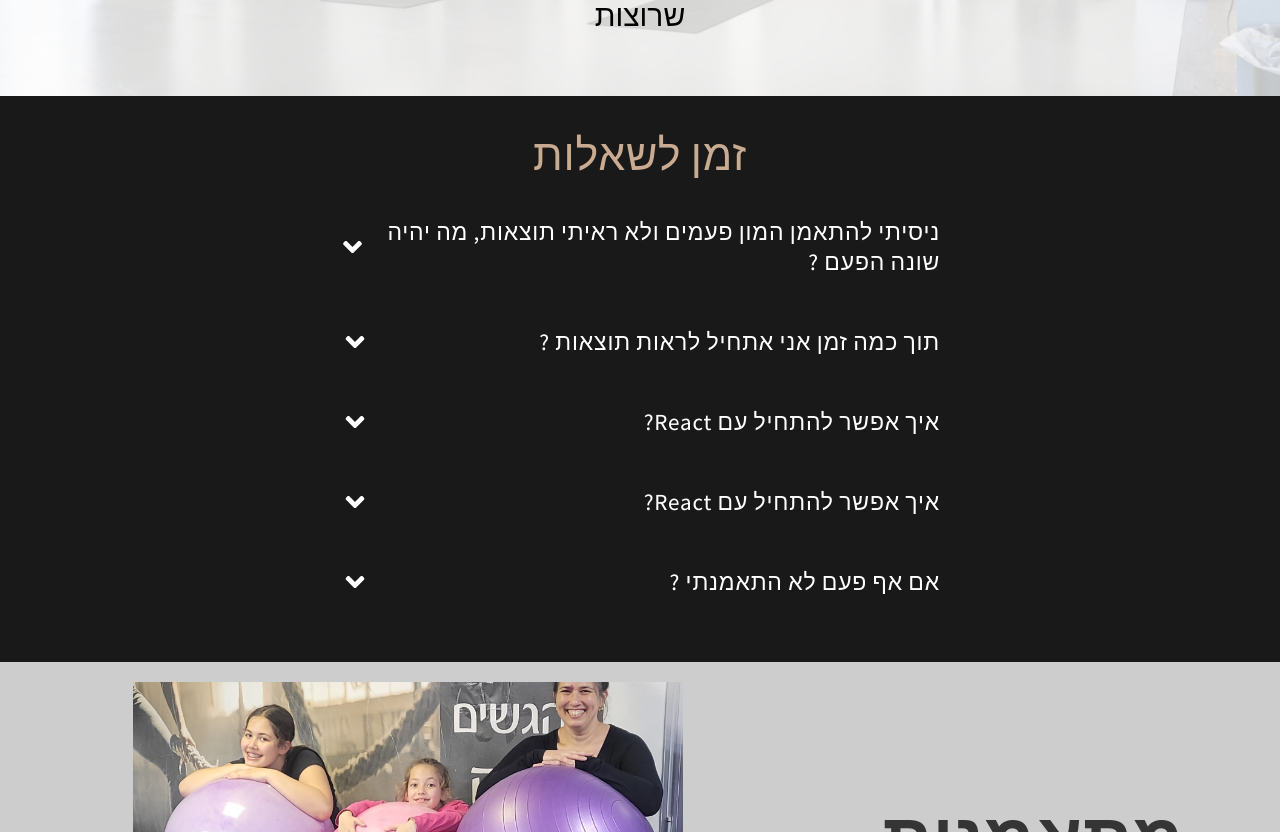
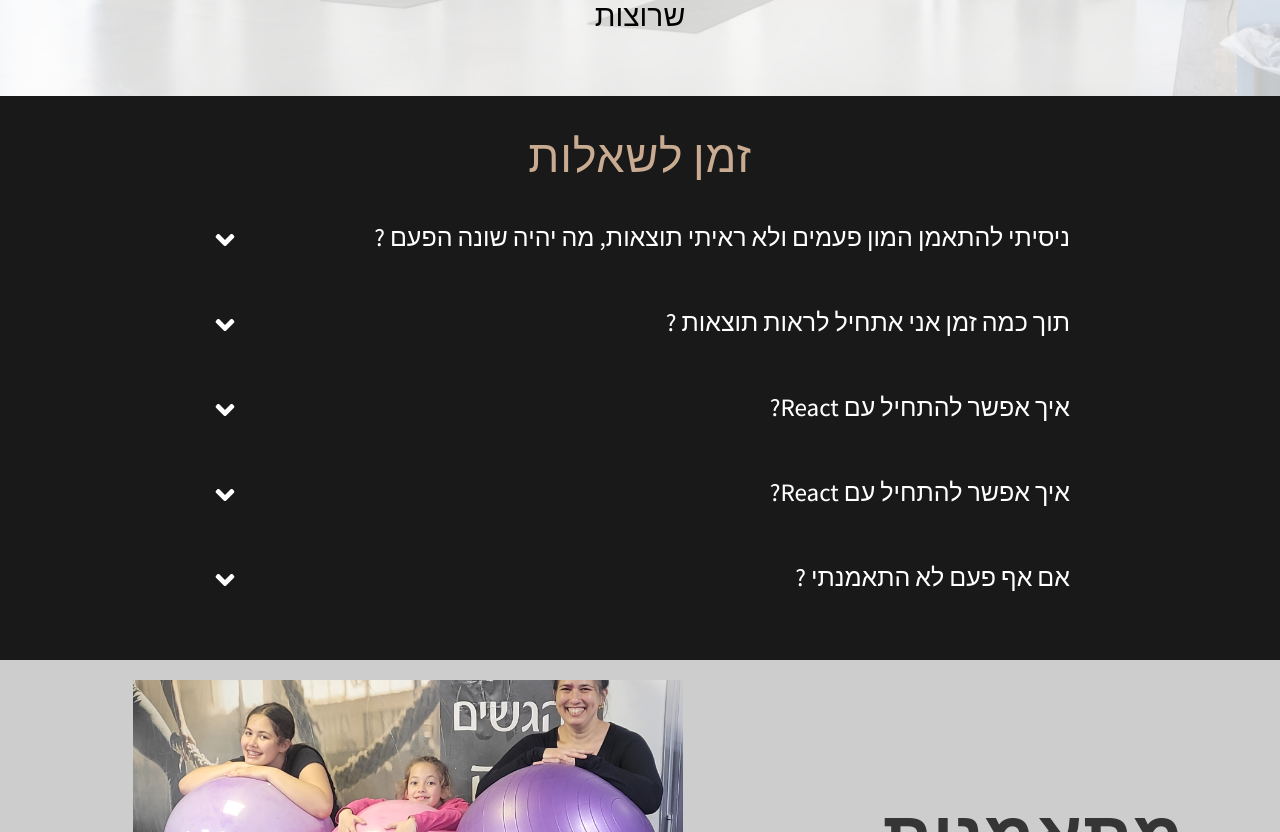
Before and after one commit to shaharyair/katrin-studio-Landing-page, a React (Vite) app: page / in a window 1280 px wide. Shown: the part 1964-2796 px from the top of the page. Built offline with nearby package versions, Linux system fonts and the light colour scheme.

Commit message:
improved style

```diff
--- a/src/Components/FAQ/FAQ.css
+++ b/src/Components/FAQ/FAQ.css
@@ -12,7 +12,7 @@
 }
 
 .faq {
-  width: 90vw;
+  width: 90%;
   height: 100%;
   display: flex;
   justify-content: center;
@@ -45,10 +45,7 @@
 .title {
   display: flex;
   justify-content: space-between;
-  align-items: center;
-  cursor: pointer;
-  font-size: calc(var(--faq-fontsize) + 0.5rem);
-  letter-spacing: 0.08rem;
+  align-items: start;
 }
 
 .title > h1,
@@ -63,6 +60,8 @@
 
 .faq-icon {
   transition: transform 0.5s ease;
+  margin-right: 1rem;
+  margin-top: 0.5rem;
 }
 
 .faq-icon.flip {
@@ -72,6 +71,7 @@
 .answer {
   overflow: hidden;
   max-height: 0;
+  max-width: 90%;
   transition: max-height 0.5s ease-in;
 }
 
@@ -82,16 +82,10 @@
 
 @media only screen and (min-width: 768px) {
   :root {
-    --faq-fontsize: 1.8rem;
+    --faq-fontsize: 2rem;
   }
 
   .faq {
-    width: 75vw;
+    max-width: 90rem;
   }
 }
-
-@media only screen and (min-width: 1248px) {
-  .faq {
-    width: 50vw;
-  }
-}
```
